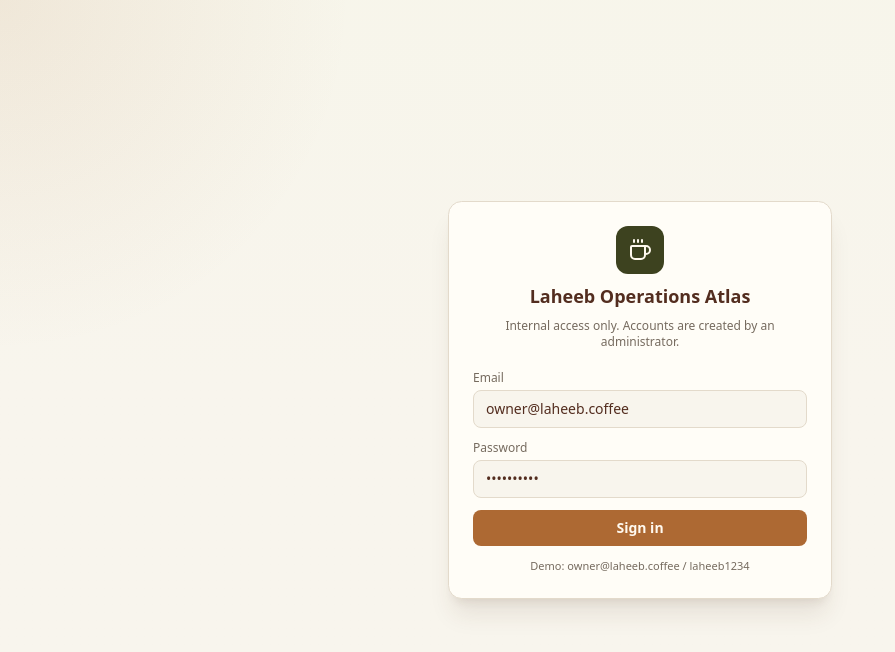
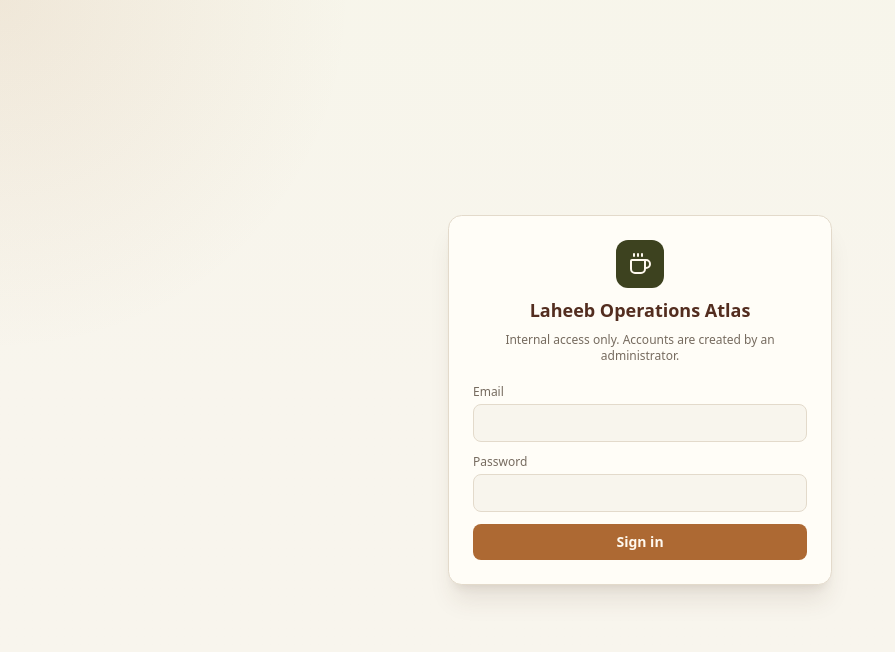
Before and after one commit to muhannadabulmajd-alt/Dashboard, a Next.js app: page /en/login in a window 1280 px wide. Shown: the top 652 px of the page, without its empty margins (0-895 px from the left). Built offline with nearby package versions, Linux system fonts and the light colour scheme.

Commit message:
fix: remove obsolete demo login credentials

```diff
--- a/src/app/[locale]/(auth)/login/LoginForm.tsx
+++ b/src/app/[locale]/(auth)/login/LoginForm.tsx
@@ -30,7 +30,6 @@ export function LoginForm() {
             type="email"
             required
             autoComplete="email"
-            defaultValue="owner@laheeb.coffee"
             className="w-full rounded-lg border border-input bg-background px-3 py-2 text-sm text-roast outline-none focus:border-primary"
           />
         </div>
@@ -41,7 +40,6 @@ export function LoginForm() {
             type="password"
             required
             autoComplete="current-password"
-            defaultValue="laheeb1234"
             className="w-full rounded-lg border border-input bg-background px-3 py-2 text-sm text-roast outline-none focus:border-primary"
           />
         </div>
@@ -56,7 +54,6 @@ export function LoginForm() {
           {pending ? <Loader2 className="size-4 animate-spin" /> : null}
           {t('submit')}
         </button>
-        <p className="text-center text-[11px] text-muted-foreground">{t('demoHint')}</p>
       </form>
     </div>
   );
```
